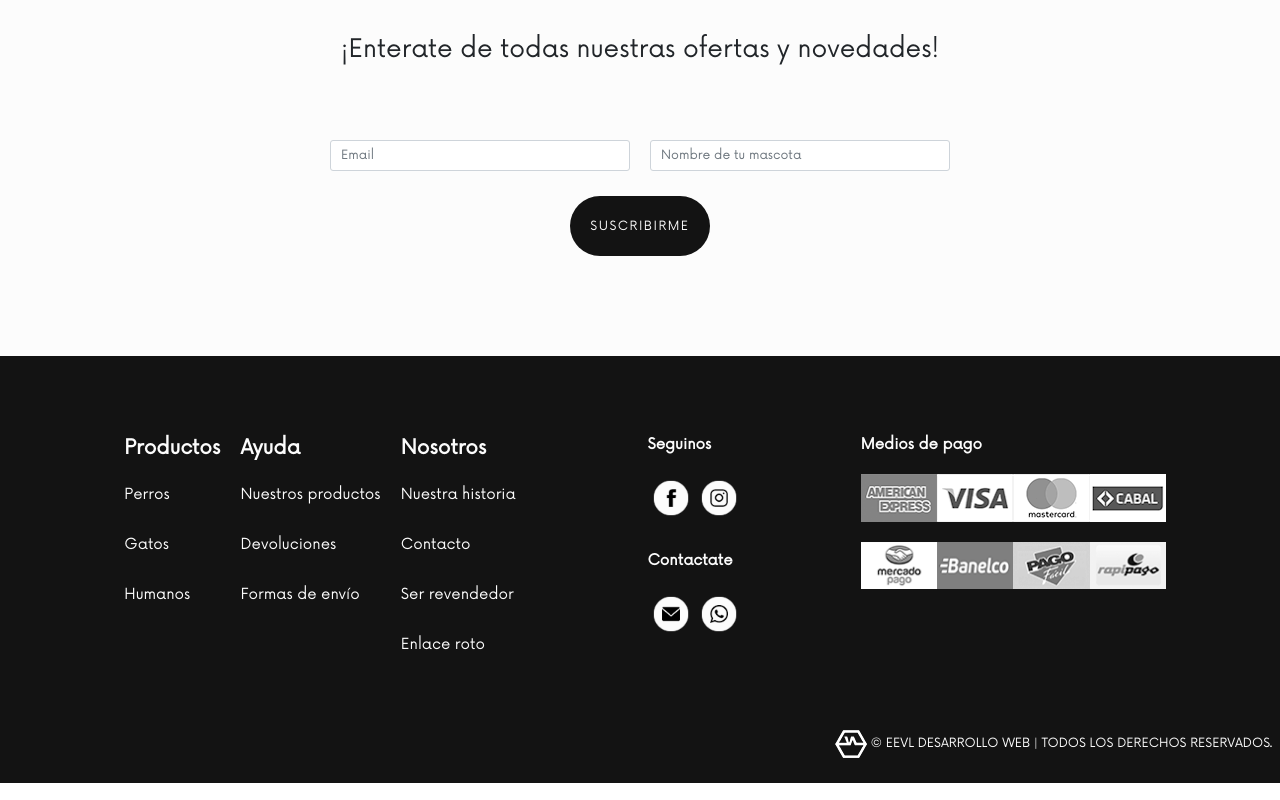
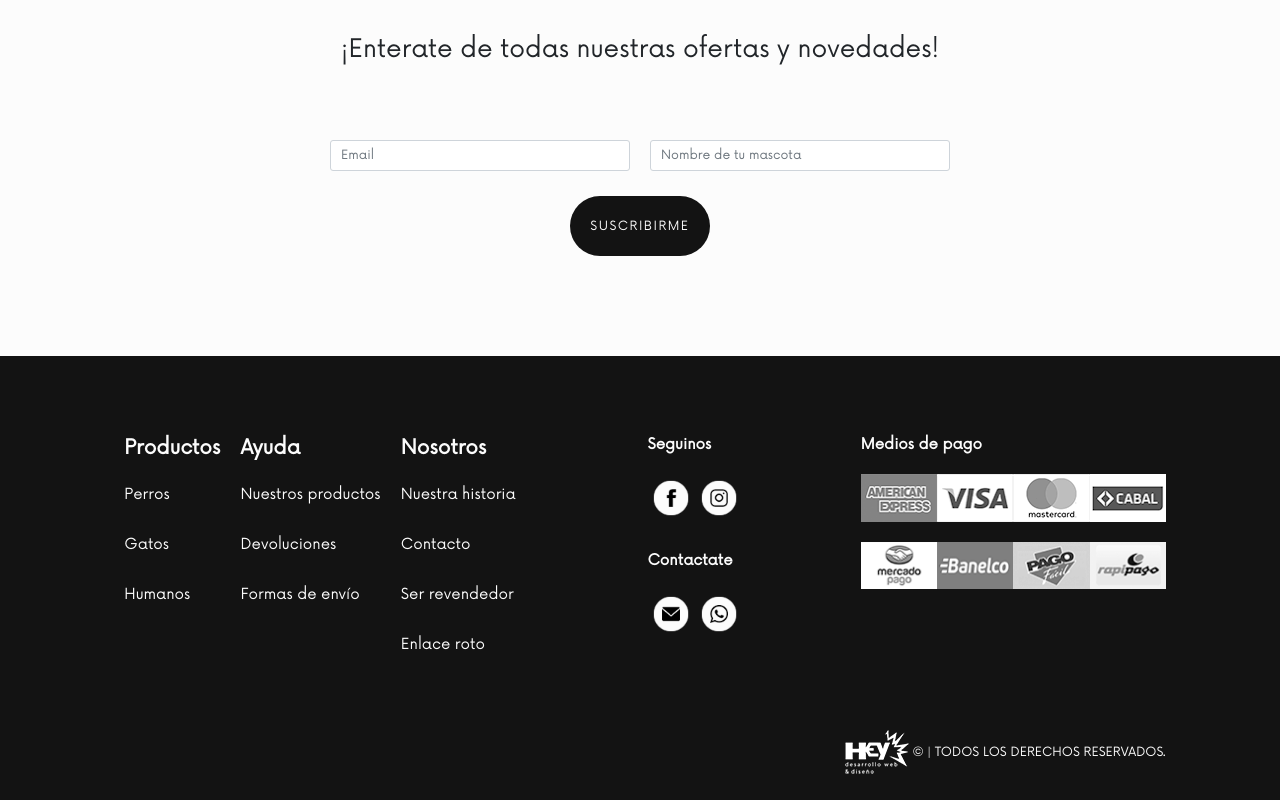
Before and after one commit to EstanisEVL/blkypets, a website with bundled scripts: page pages/tienda.html in a window 1280 px wide. Shown: the part 776-1576 px from the top of the page. Built offline with nearby package versions, Linux system fonts and the light colour scheme; no server answers; a script that the page names is missing.

Commit message:
Entrega final Javascript 8.2

```diff
--- a/pages/tienda.html
+++ b/pages/tienda.html
@@ -5,7 +5,7 @@
         <meta name="viewport" content="width=device-width, initial-scale=1.0">
         <meta name="keywords" content="PETSHOP, TIENDA, MASCOTAS, ACCESORIOS, ONLINE, PERROS, GATOS, MINORISTA, MAYORISTA, ARGENTINA">
         <meta name="description" content="Encontrá acá todos los accesorios que BLKYPets tiene para perros, gatos y sus dueños">
-        <title>BLKYPets | Productos</title>
+        <title>BLKYPets | Tienda</title>
         <link rel="shortcut icon" href="../images/Favicon1.png">
         <link href="https://cdn.jsdelivr.net/npm/bootstrap@5.1.3/dist/css/bootstrap.min.css" rel="stylesheet" integrity="sha384-1BmE4kWBq78iYhFldvKuhfTAU6auU8tT94WrHftjDbrCEXSU1oBoqyl2QvZ6jIW3" crossorigin="anonymous">
         <link rel="stylesheet" href="../css/style.css">
@@ -143,8 +143,8 @@
                         <img class="img-fluid" src="../images/rappag@2x.png" alt="icono rapipago">
                     </div>
                 </div>
-                <div class="col-12 footer__copyright">
-                    <a class="fs-5" href=""><img src="../images/LogoEEVLblanco.png" alt="desarrollo web EEVL"> © EEVL desarrollo web | Todos los derechos reservados.</a>
+                <div class="col-11 footer__copyright">
+                    <a class="fs-5" href=""><img src="../images/logoHEYblanco.png" alt="HEY! desarrollo web"> © | Todos los derechos reservados.</a>
                 </div>
             </footer>
         </div>
```
Also changed, not shown: index.html (+2 -2 lines), pages/contacto.html (+2 -2 lines), pages/error-404.html (+2 -2 lines), pages/nosotros.html (+2 -2 lines), pages/venta-mayorista.html (+2 -2 lines), images/logoHEYblanco.png (added).
